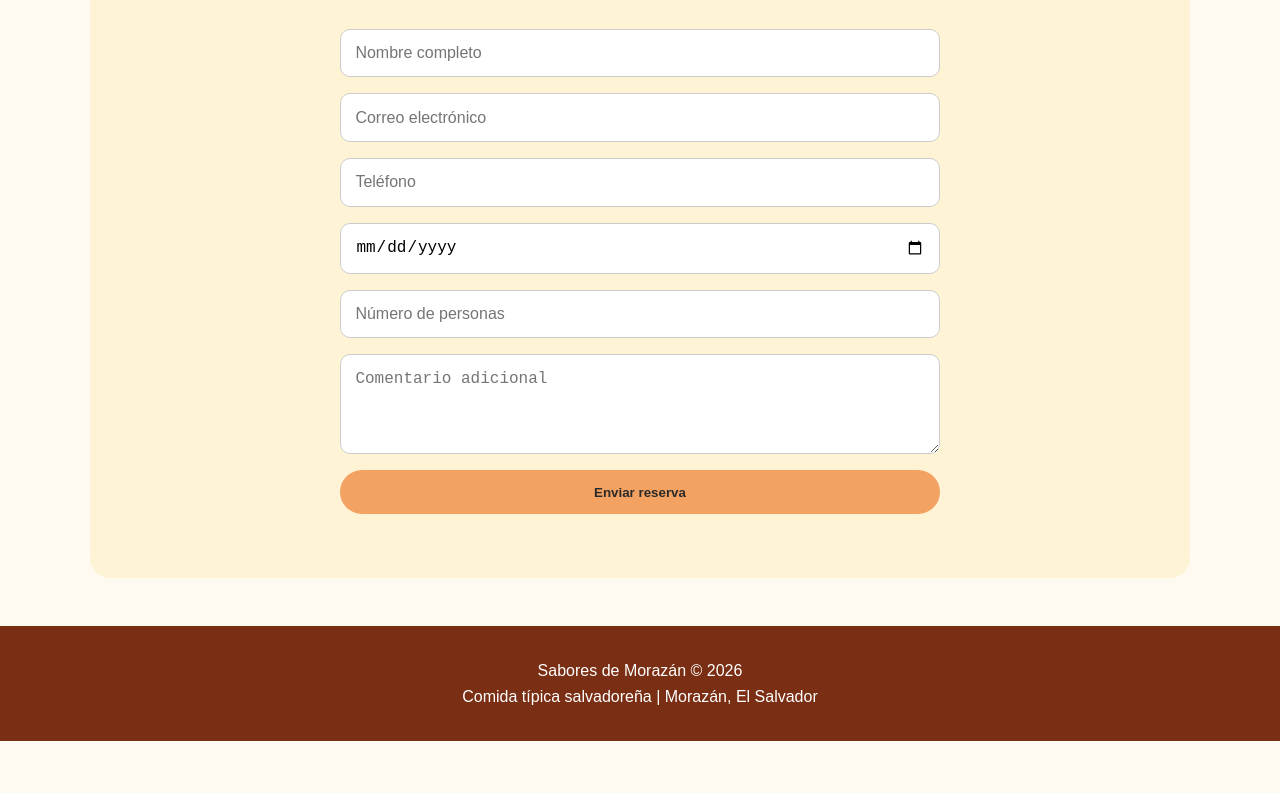
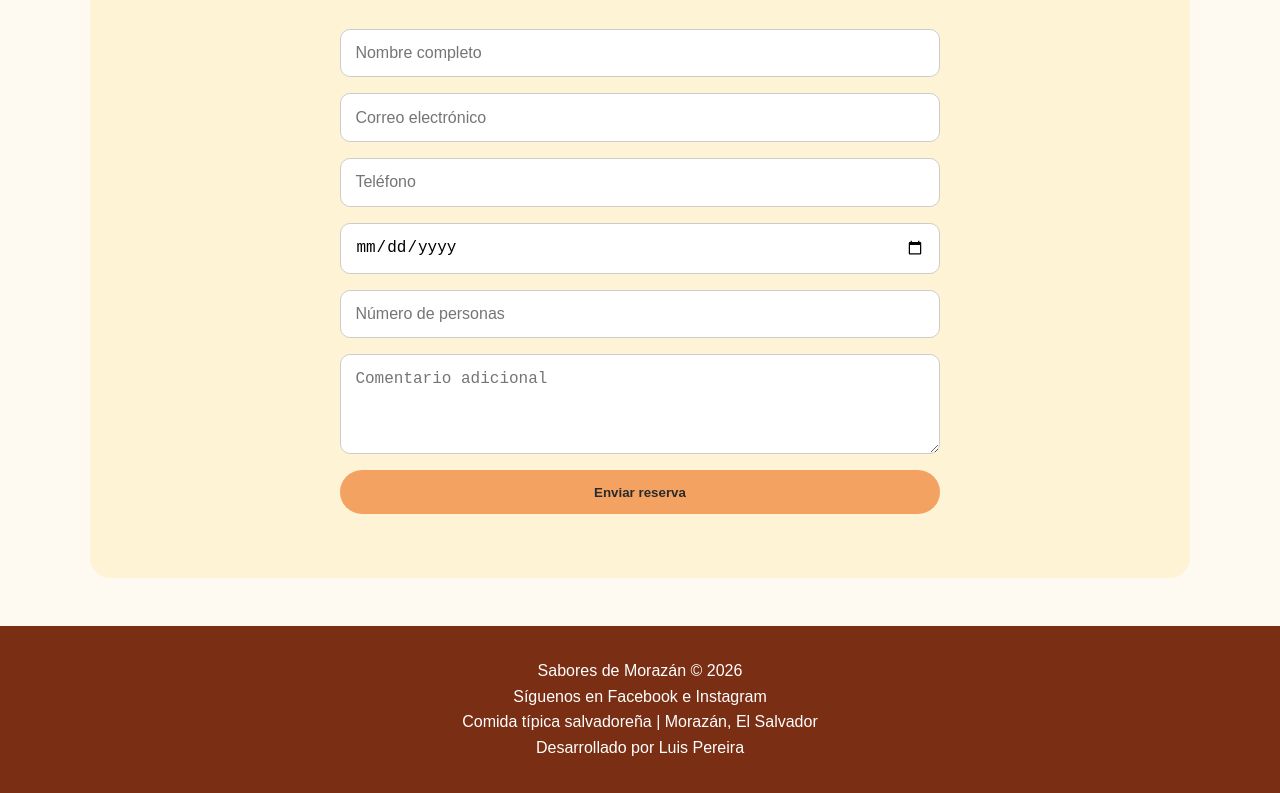
Before and after one commit to lpereira1003/sabores-morazan, a website built with webpack: page index.html in a window 1280 px wide. Shown: the part 1822-2615 px from the top of the page. Before the commit the page ends 2563 px from the top, so only its background shows below. Built offline with nearby package versions, Linux system fonts and the light colour scheme.

Commit message:
feat: mejorar footer con redes y creditos

```diff
--- a/index.html
+++ b/index.html
@@ -109,8 +109,11 @@
 </main>
 
 <footer class="footer" id="contacto">
+
   <p>Sabores de Morazán © 2026</p>
+  <p>Síguenos en Facebook e Instagram</p>
   <p>Comida típica salvadoreña | Morazán, El Salvador</p>
+  <p>Desarrollado por Luis Pereira</p>
 </footer>
 
 <script src="js/script.js"></script>
```
